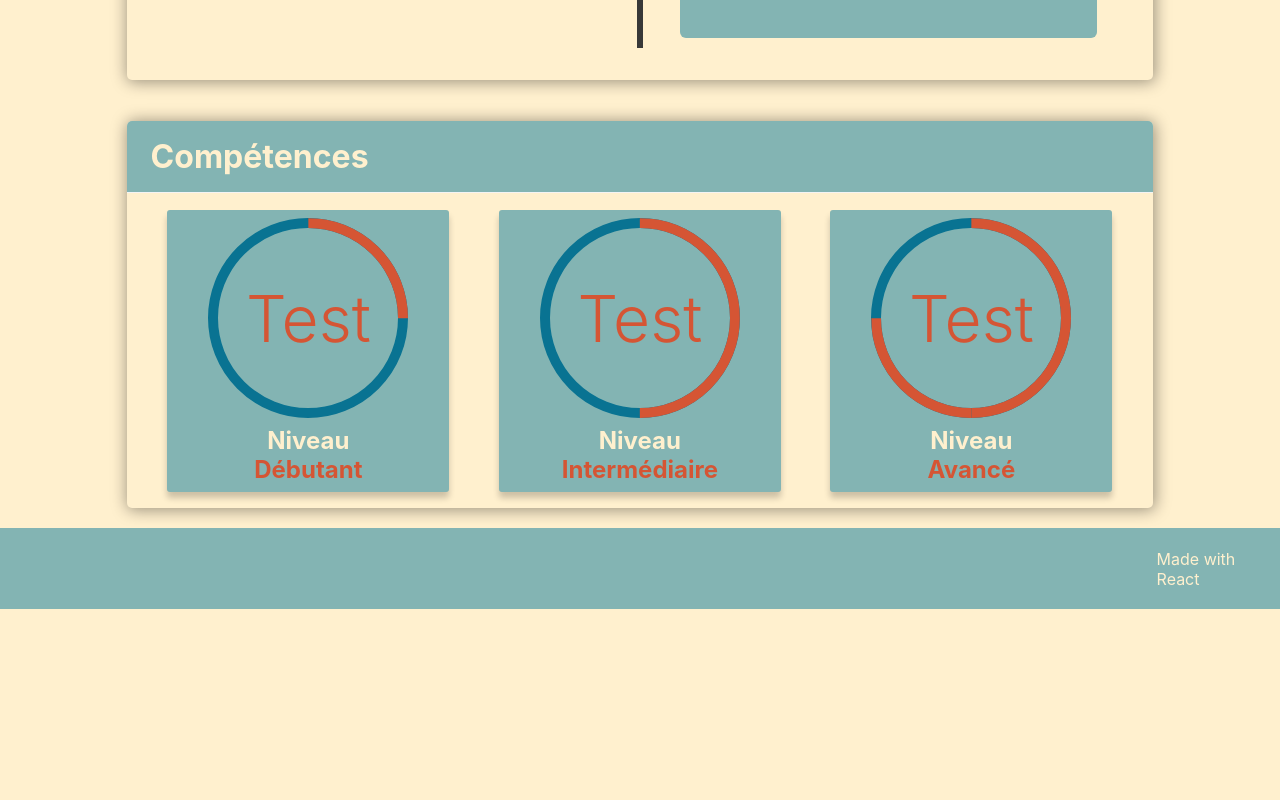
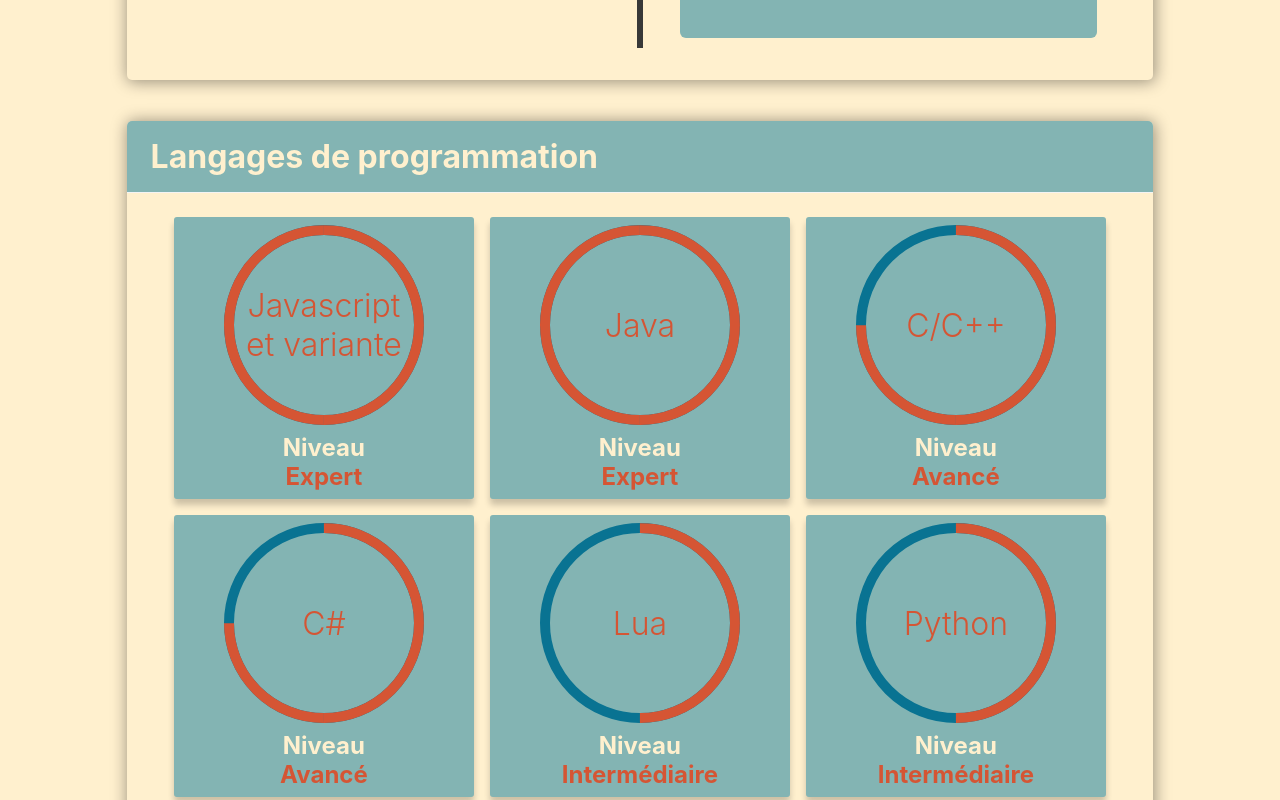
Before and after one commit to YannDub/yanndub.github.io, a React (Create React App) app: page /#/cv in a window 1280 px wide. Shown: the part 1760-2560 px from the top of the page. Before the commit the page ends 2369 px from the top, so only its background shows below. Built offline with nearby package versions, Linux system fonts and the light colour scheme.

Commit message:
Improve CV

```diff
--- a/src/components/Card/Card.css
+++ b/src/components/Card/Card.css
@@ -2,8 +2,9 @@
 
 .card {
     box-shadow: 0 6px 6px rgba(0,0,0,0.2);
-    width: 85%;
-    margin: 0 auto;
+    display: inline-block;
+    width: 300px;
+    margin: 8px;
     padding: 8px;
     background-color: var(--primary-color);
     border-radius: 3px;
--- a/src/components/RadialProgressBar/RadialProgressBar.css
+++ b/src/components/RadialProgressBar/RadialProgressBar.css
@@ -14,7 +14,7 @@
 
 .rbar-content .label {
     display: block;
-    font-size: 4em;
+    font-size: 2rem;
     color: var(--important-color);
     font-weight: 300;
     cursor: default;
--- a/src/pages/CVPage.js
+++ b/src/pages/CVPage.js
@@ -5,6 +5,36 @@ import Panel from '../components/Panel';
 import SkillCard from '../components/SkillCard';
 
 export default class CVPage extends React.Component {
+    createSkill(skills) {
+        const skillCards = skills.map(elem => <SkillCard skillAmount={elem.skillAmount} skillName={elem.skillName} />);
+
+        return (
+            <div class="row" style={{textAlign: 'center'}}>
+                {skillCards}
+            </div>
+        )
+    }
+
+    createSkills() {
+        const panels = cv.skills.map(elem => {
+            return (
+                <Panel title={elem.title}>
+                    {this.createSkill(elem.items)}
+                </Panel>
+            )
+        })
+
+        return (
+            <div class="row">
+                <div className="col-1"></div>
+                <div className="col-10">
+                    {panels}
+                </div>
+                <div className="col-1"></div>
+            </div>
+        )
+    }
+
     render() {
         return <div>
             <div class="row">
@@ -16,25 +46,7 @@ export default class CVPage extends React.Component {
                 </div>
                 <div className="col-1"></div>
             </div>
-            <div class="row">
-                <div className="col-1"></div>
-                <div className="col-10">
-                    <Panel title="Compétences">
-                        <div class="row">
-                            <div class="col-4">
-                                <SkillCard skillAmount="débutant" skillName="Test"/>
-                            </div>
-                            <div class="col-4">
-                                <SkillCard skillAmount="intermédiaire" skillName="Test"/>
-                            </div>
-                            <div class="col-4">
-                                <SkillCard skillAmount="avancé" skillName="Test"/>
-                            </div>
-                        </div>
-                    </Panel>
-                </div>
-                <div className="col-1"></div>
-            </div>
+            {this.createSkills()}
         </div>
     }
 }
--- a/src/resources/posts/cv/index.js
+++ b/src/resources/posts/cv/index.js
@@ -42,5 +42,65 @@ export default {
                 "Mention très bien"
             ]
         },
+    ],
+    skills: [
+        {
+            title: "Langages de programmation",
+            items: [
+                {
+                    skillName: "Javascript et variante",
+                    skillAmount: "expert"
+                },
+                {
+                    skillName: "Java",
+                    skillAmount: "expert"
+                },
+                {
+                    skillName: "C/C++",
+                    skillAmount: "avancé"
+                },
+                {
+                    skillName: "C#",
+                    skillAmount: "avancé"
+                },
+                {
+                    skillName: "Lua",
+                    skillAmount: "intermédiaire"
+                },
+                {
+                    skillName: "Python",
+                    skillAmount: "intermédiaire"
+                },
+                {
+                    skillName: "Go",
+                    skillAmount: "débutant"
+                }
+            ]
+        },
+        {
+            title: "Technologie",
+            items: [
+                {
+                    skillName: "React/React native",
+                    skillAmount: "avancé"
+                },
+                {
+                    skillName: "Electron",
+                    skillAmount: "avancé"
+                },
+                {
+                    skillName: "OpenGL",
+                    skillAmount: "avancé"
+                },
+                {
+                    skillName: "Unity",
+                    skillAmount: "avancé"
+                },
+                {
+                    skillName: "TensorFlow",
+                    skillAmount: "intermédiaire"
+                }
+            ]
+        }
     ]
 }
```
